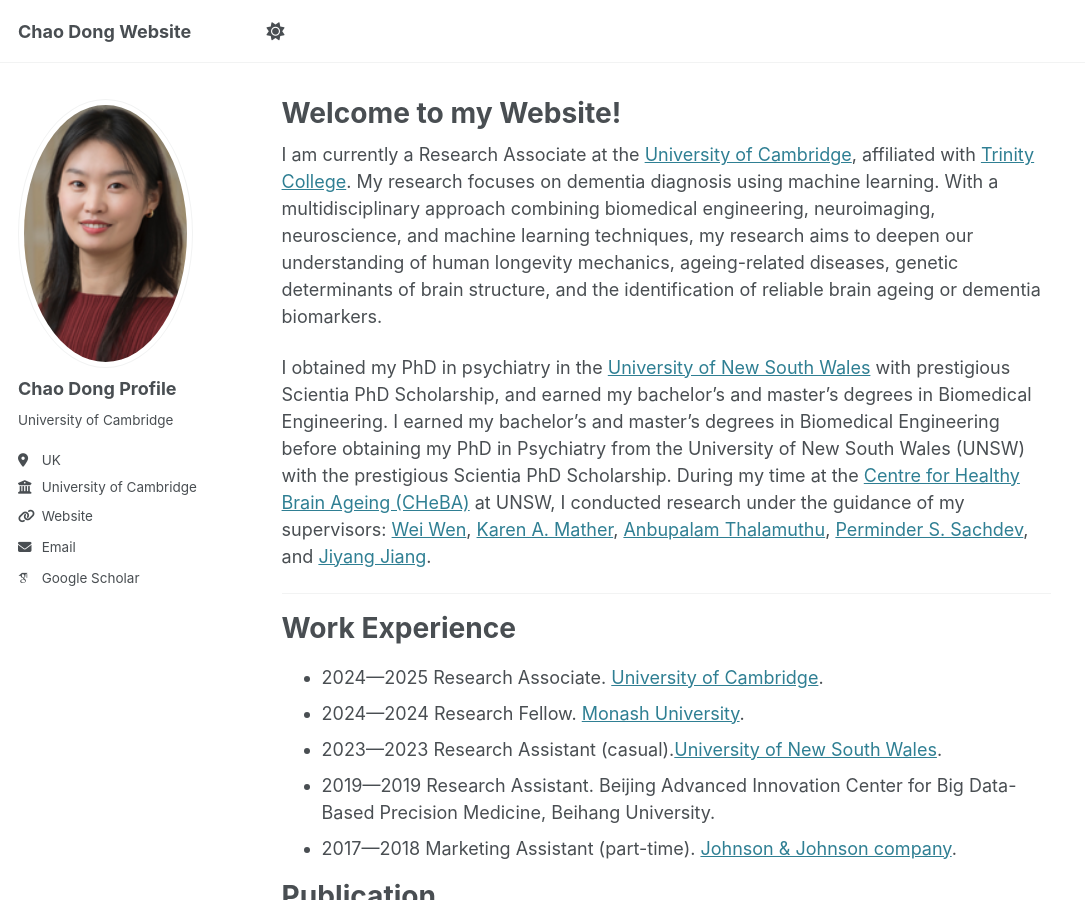
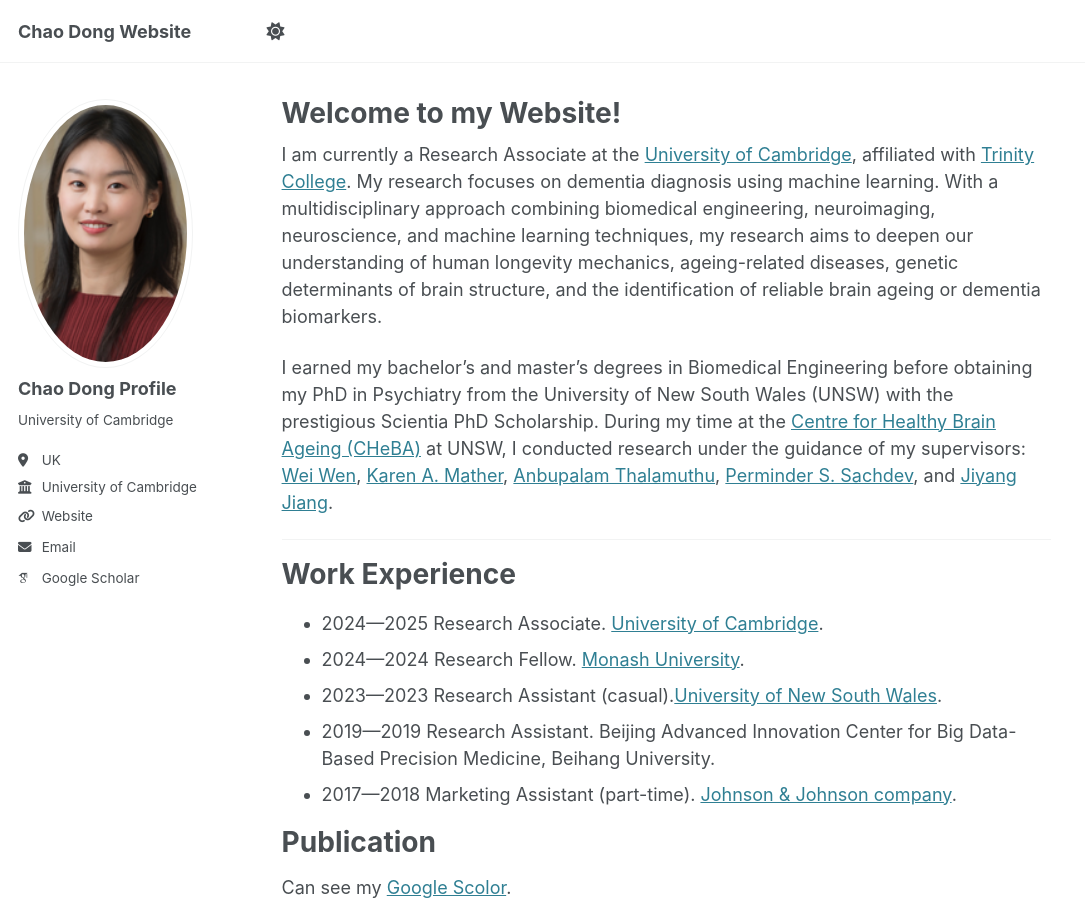
Before and after one commit to ChaoDong12/chaodong.github.io, a Jekyll site: the page built from _pages/about.md, in a window 1280 px wide and 900 px high. Shown: the whole window, without its empty margins (0-1085 px from the left). Built offline with Jekyll 4.4.1, drawn with Linux system fonts in a browser that asks for light colours; some web fonts are replaced.

Commit message:
Update about.md

```diff
--- a/_pages/about.md
+++ b/_pages/about.md
@@ -9,7 +9,6 @@ redirect_from:
 
 I am currently a Research Associate at the [University of Cambridge](https://www.psychol.cam.ac.uk/), affiliated with [Trinity College](https://www.trin.cam.ac.uk/). My research focuses on dementia diagnosis using machine learning. With a multidisciplinary approach combining biomedical engineering, neuroimaging, neuroscience, and machine learning techniques, my research aims to deepen our understanding of human longevity mechanics, ageing-related diseases, genetic determinants of brain structure, and the identification of reliable brain ageing or dementia biomarkers.
 
-I obtained my PhD in psychiatry in the [University of New South Wales](https://www.cheba.unsw.edu.au/) with prestigious Scientia PhD Scholarship, and earned my bachelor's and master's degrees in Biomedical Engineering.
 I earned my bachelor's and master's degrees in Biomedical Engineering before obtaining my PhD in Psychiatry from the University of New South Wales (UNSW) with the prestigious Scientia PhD Scholarship. During my time at the [Centre for Healthy Brain Ageing (CHeBA)](https://www.cheba.unsw.edu.au/blog/chao-dong-meet-our-researcher-series) at UNSW, I conducted research under the guidance of my supervisors: [Wei Wen](https://scholar.google.com.au/citations?user=j-m4_E8AAAAJ&hl=en), [Karen A. Mather](https://scholar.google.com.au/citations?user=yQurwtYAAAAJ&hl=en), [Anbupalam Thalamuthu](https://scholar.google.com.au/citations?user=QPcKQVMAAAAJ&hl=en), [Perminder S. Sachdev](https://scholar.google.com.au/citations?user=joXgLDoAAAAJ&hl=en), and [Jiyang Jiang](https://scholar.google.com.au/citations?user=rLJeyIIAAAAJ&hl=en&oi=ao).
 
 ------
```
